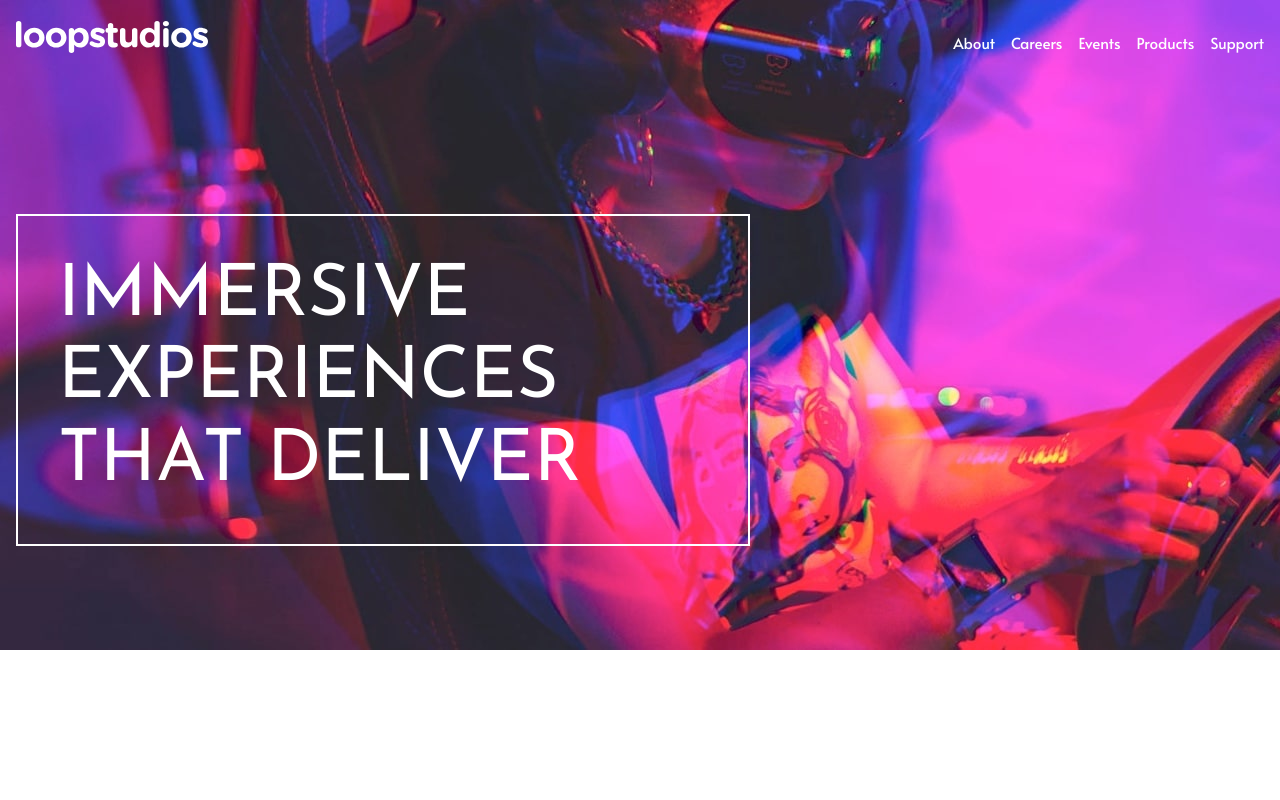
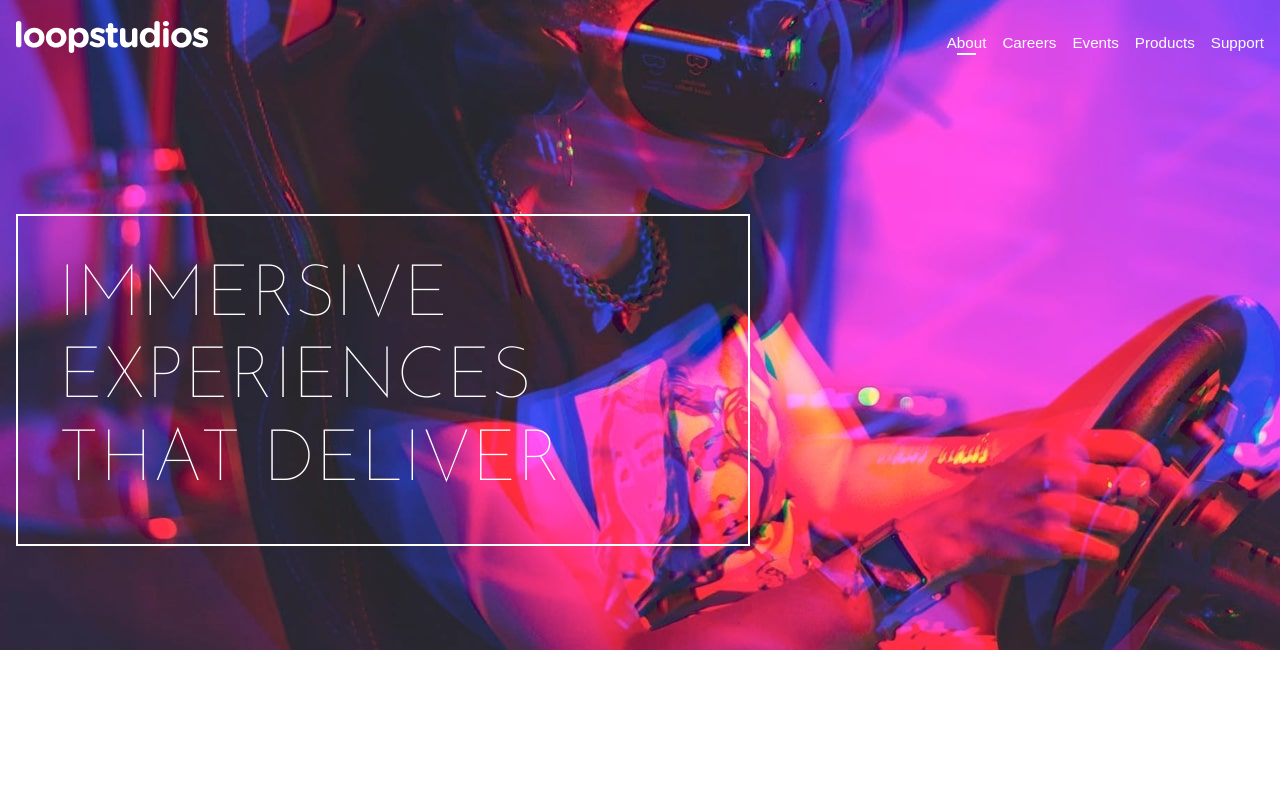
Before and after one commit to JosielLima/Loopstudios-landing-page, a website built with webpack: page dist/index.html in a window 1280 px wide. In both pictures the pointer is over the link 974 px from the left and 42 px from the top of the page. Shown: the top 800 px of the page. Built offline with nearby package versions, Linux system fonts and the light colour scheme.

Commit message:
add page interactions

```diff
--- a/src/styles.scss
+++ b/src/styles.scss
@@ -1,5 +1,4 @@
 @use 'normalize';
-@import url('https://fonts.googleapis.com/css2?family=Alata&family=Josefin+Sans:wght@400;700&display=swap');
 
 $title-font: 'Josefin Sans', sans-serif;
 $body-font: 'Alata', sans-serif;
@@ -23,6 +22,7 @@ body {
 
 h1, h2, h3, h4, h5, h6 {
   font-family: $title-font;
+  font-weight: lighter;
   color: $color-dark;
 }
 
@@ -49,7 +49,17 @@ p {
 }
 
 a {
-  color: $color-contrast;;
+  color: $color-contrast;
+  position: relative;
+
+  &:hover::after {
+    content: '';
+    position: absolute;
+    bottom: -4px;
+    left: 25%;
+    width: 50%;
+    border-bottom: 2px solid $color-contrast;
+  }
 }
 
 
@@ -105,6 +115,8 @@ a {
 .main-header {
   background-image: url('../dist/images/desktop/image-hero.jpg');
   background-size: cover;
+  background-position: center;
+  background-repeat: no-repeat;
   height: 650px;
 }
 
@@ -150,7 +162,13 @@ a {
   border: solid 1px $color-dark;
   text-transform: uppercase;
   width: 164px;
+  cursor: pointer;
   background-color: $color-contrast;
+
+  &:hover {
+    background-color: $color-dark;
+    color: $color-contrast;
+  }
 }
 
 .product {
```
Also changed, not shown: dist/index.html.
